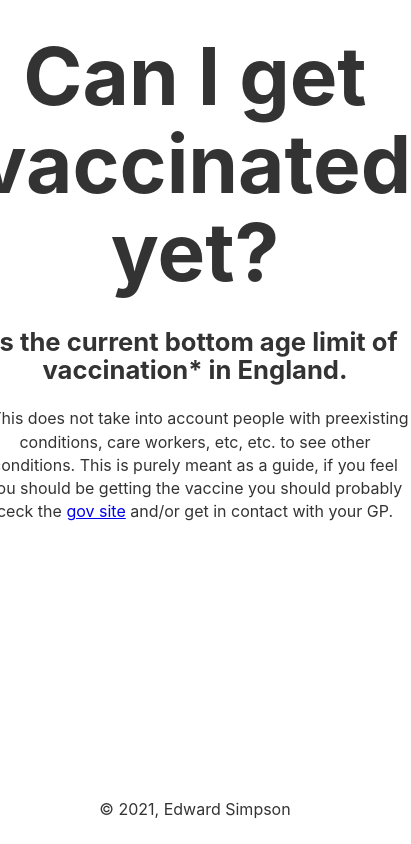
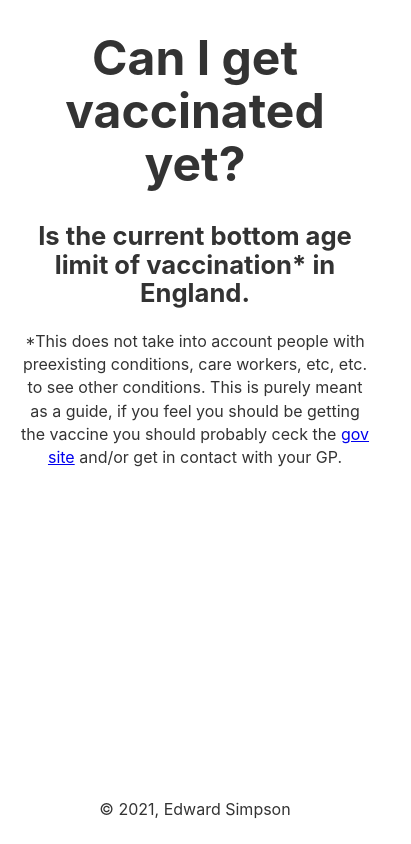
Before and after one commit to edward-simpson/canIGetVaccinatedYet.co.uk, a Gatsby site: page / in a window 390 px wide. Shown: the whole page, 411 px wide, since content can reach past the window. Built offline with nearby package versions, Linux system fonts and the light colour scheme; Gatsby itself is replaced by a stand-in of ours; no server answers.

Commit message:
DD#0000: fix: lower h1 size on mobile

```diff
--- a/src/components/site.css
+++ b/src/components/site.css
@@ -37,3 +37,9 @@
 p {
 
 }
+
+@media screen and (max-width: 500px) {
+    h1 {
+        font-size: 3rem;
+    }
+}
```
